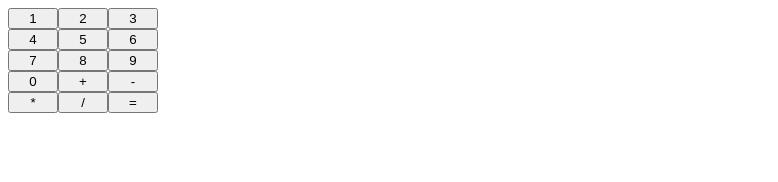
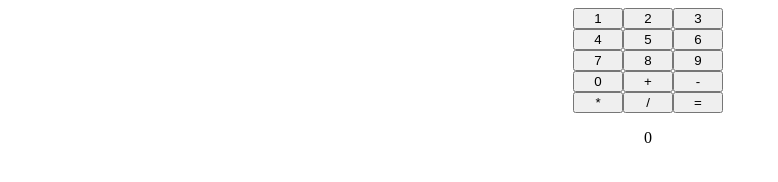
Before and after one commit to Prossell-tech/ccf2023-3days-example, a website: page calculator/index.html in a window 1280 px wide. Shown: the whole page, without its empty margins (0-778 px from the left). Drawn offline with Linux system fonts and the light colour scheme; files that its build step writes are made by us from their sources.

Commit message:
calculator fixed

```diff
--- a/calculator/index.html
+++ b/calculator/index.html
@@ -8,7 +8,6 @@
 <body>
 <div class="flex column center" style="width: 100vw">
     <script src="scripts/index.js"></script>
-    <div class="flex center column">
         <div style="display: grid; grid-template-columns: 50px 50px 50px">
             <button onclick="calculator.button1to9(1)">1</button>
             <button onclick="calculator.button1to9(2)">2</button>
@@ -26,8 +25,7 @@
             <button onclick="calculator.buttonDivision()">/</button>
             <button onclick="calculator.buttonEqual()">=</button>
         </div>
-        <p id="indicator"></p>
-    </div>
+        <p id="indicator">0</p>
 </div>
 </body>
 </html>
--- /dev/null
+++ b/calculator/styles/index.css
@@ -0,0 +1,14 @@
+div.flex {
+    display: flex;
+}
+
+div.center {
+    display: flex;
+    align-items: center;
+    justify-content: center;
+}
+
+div.column {
+    display: flex;
+    flex-direction: column;
+}
```
